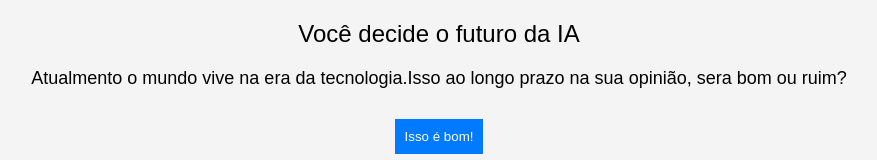
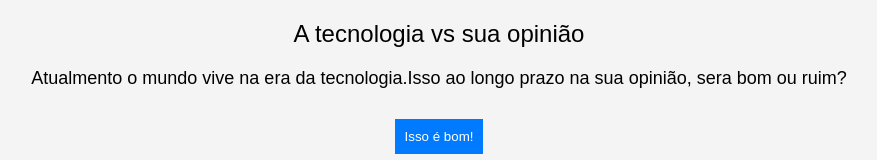
Before and after one commit to maysinha/Implementa-o-de-um-Question-rio-Interativo-com-JavaScript, a plain HTML site: page index.html in a window 1280 px wide. Shown: the top 160 px of the page, without its empty margins (201-1078 px from the left). Drawn offline with Linux system fonts and the light colour scheme.

Commit message:
Update index.html

```diff
--- a/index.html
+++ b/index.html
@@ -7,7 +7,7 @@
 <link rel="stylesheet" href="styles.css">
 </head>
 <body>
-<div id="titulo">Você decide o futuro da IA</div>
+<div id="titulo">A tecnologia vs sua opinião</div>
 <div id="caixaPerguntas"></div>
 <div id="alternativas"></div>
 <script src="script.js"></script>
```
